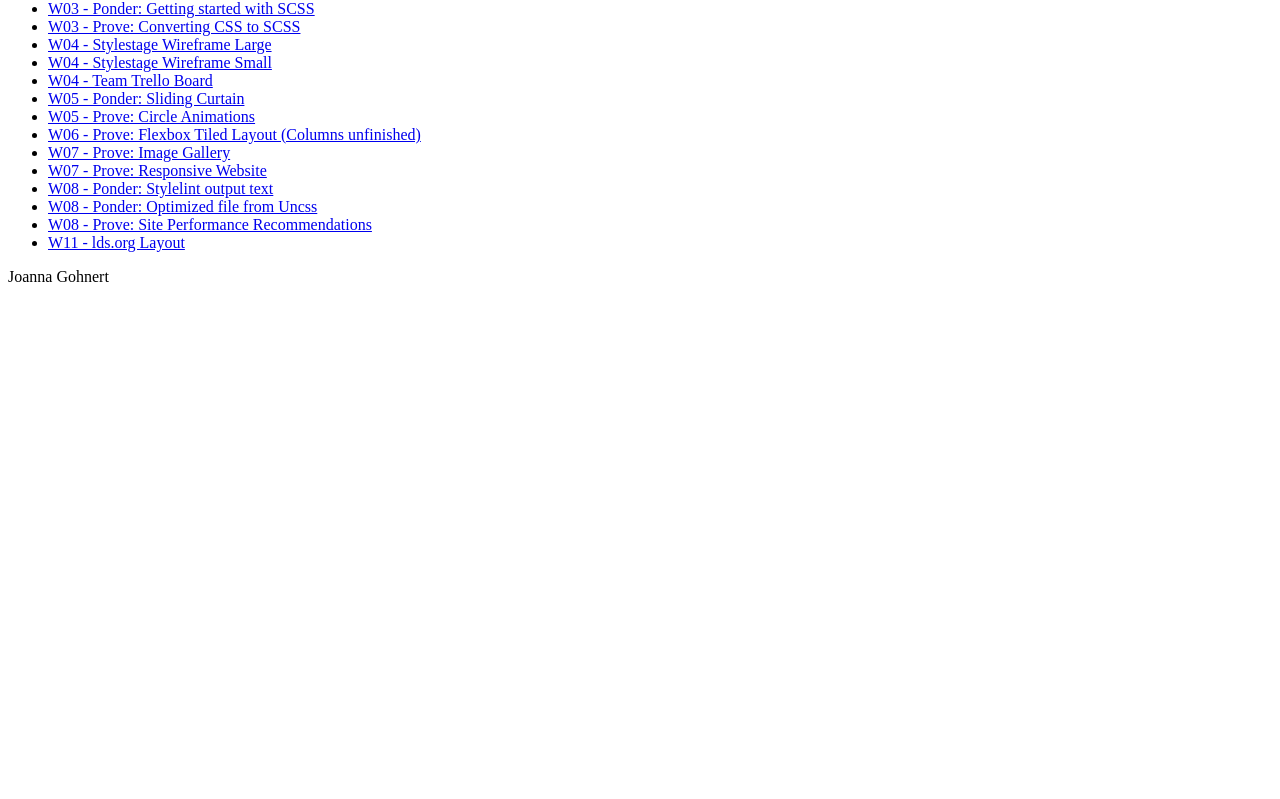
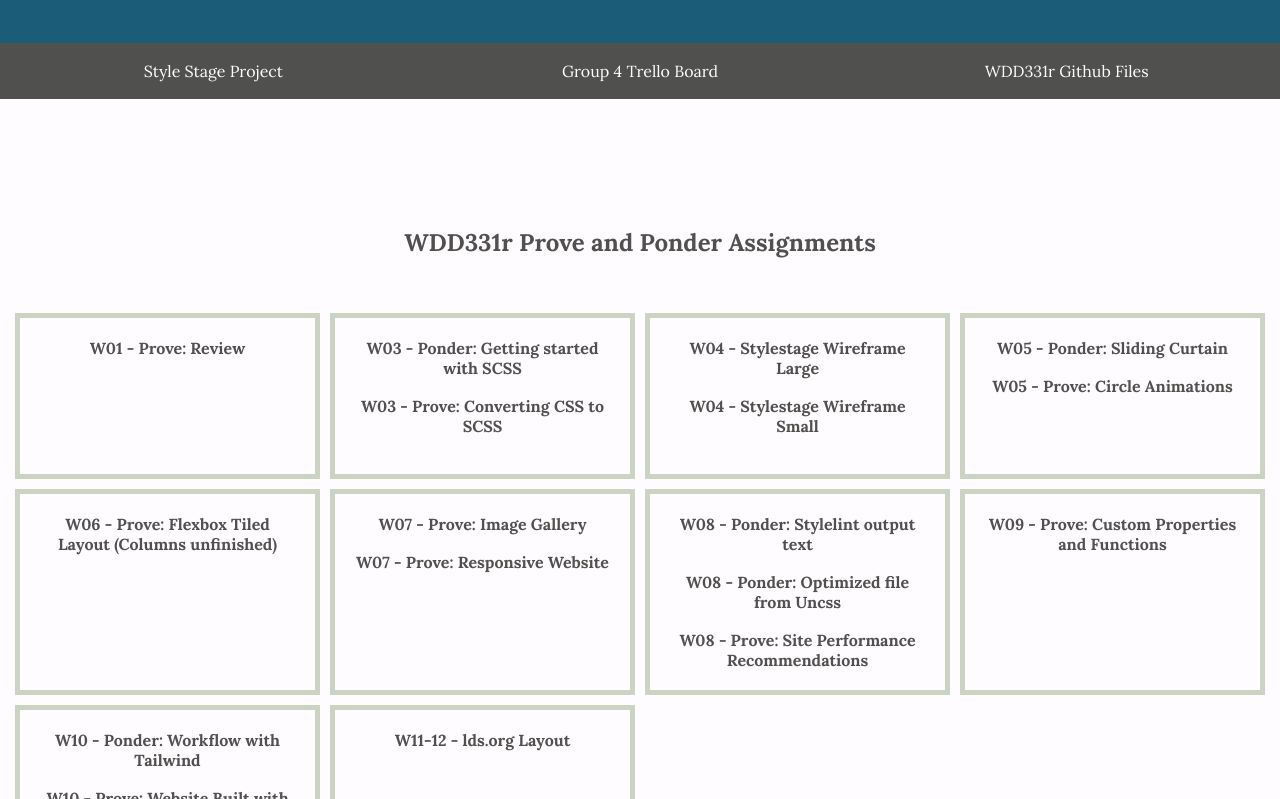
Before and after one commit to Jgohnert/wdd331r, a plain HTML site: page index.html in a window 1280 px wide. Shown: the part 98-897 px from the top of the page. Before the commit the page ends 800 px from the top, so only its background shows below. Drawn offline with Linux system fonts and the light colour scheme; a web font is replaced by a local one.

Commit message:
completed styling my portfolio

```diff
--- a/index.html
+++ b/index.html
@@ -12,33 +12,33 @@
   <body>
     <header>
       <h1>Joanna Gohnert - WDD331r Portfolio</h1>
+      <nav>
+        <a href="https://cdandrews96.github.io/group4stylestage/public/" target="blank">Style Stage Project</a>
+        <a href="https://trello.com/b/9ekWI0n1/style-stage-tasks" target="blank">Group 4 Trello Board</a>
+        <a href="https://github.com/Jgohnert/wdd331r" target="blank">WDD331r Github Files</a>
+      </nav>
     </header>
-    <nav></nav>
     <main>
       <section>
+        <h2>WDD331r Prove and Ponder Assignments</h2>
         <ul>
           <li>
             <a href="prove/w01/kids-read-for-fun_home.html" target="blank">W01 - Prove: Review</a>
           </li>
           <li>
             <a href="prove/w03/ponder/scss-demo.html" target="blank">W03 - Ponder: Getting started with SCSS</a>
-          </li>
-          <li>
+            <br><hr>
             <a href="prove/w03/kids-read-for-fun_home.html" target="blank">W03 - Prove: Converting CSS to SCSS</a>
           </li>
           <li>
             <a href="images/large-wf.jpg" target="blank">W04 - Stylestage Wireframe Large</a>
-          </li>
-          <li>
+            <br><hr>
             <a href="images/small-wf.jpg" target="blank">W04 - Stylestage Wireframe Small</a>
-          </li>
-          <li>
-            <a href="https://trello.com/b/9ekWI0n1/style-stage-tasks" target="blank">W04 - Team Trello Board</a>
+            <br><hr>
           </li>
           <li>
             <a href="https://codepen.io/Jgohnert/pen/ZYzNVNE" target="blank">W05 - Ponder: Sliding Curtain</a>
-          </li>
-          <li>
+            <br><hr>
             <a href="https://codepen.io/Jgohnert/pen/ZYzgEBe" target="blank">W05 - Prove: Circle Animations</a>
           </li>
           <li>
@@ -46,25 +46,30 @@
           </li>
           <li>
             <a href="prove/w07/image-gallery/gallery.html" target="blank">W07 - Prove: Image Gallery</a>
-          </li>
-          <li>
+            <br><hr>
             <a href="prove/w07/responsive-website/responsive.html" target="blank">W07 - Prove: Responsive Website</a>
           </li>
           <li>
             <a href="prove/w08/ponder/csslintoutput.txt" target="blank">W08 - Ponder: Stylelint output text</a>
-          </li>
-          <li>
+            <br><hr>
             <a href="prove/w08/ponder/stylesheet.css" target="blank">W08 - Ponder: Optimized file from Uncss</a>
-          </li>
-          <li>
+            <br><hr>
             <a href="prove/w08/recommendations-to-improve-site-performance.docx" target="blank">W08 - Prove: Site Performance Recommendations</a>
           </li>
           <li>
-            <a href="prove/w11/index.html" target="blank">W11 - lds.org Layout</a>
+            <a href="prove/w09/quotes/index.html" target="blank">W09 - Prove: Custom Properties and Functions</a>
+          </li>
+          <li>
+            <a href="prove/w10/tailwind-demo/index.html" target="blank">W10 - Ponder: Workflow with Tailwind</a>
+            <br><hr>
+            <a href="prove/w10/index.html" target="blank">W10 - Prove: Website Built with Tailwind</a>
+          </li>
+          <li>
+            <a href="prove/w11-w12/index.html" target="blank">W11-12 - lds.org Layout</a>
           </li>
         </ul>
       </section>
     </main>
-    <footer>Joanna Gohnert</footer>
+    <footer>&copy;Joanna Gohnert | 2025</footer>
   </body>
 </html>
--- /dev/null
+++ b/styles/style.scss
@@ -0,0 +1,126 @@
+/*# sourceMappingURL=style.scss.map */
+@import url('https://fonts.googleapis.com/css2?family=Lora:ital,wght@0,400..700;1,400..700&display=swap');
+@import url('https://fonts.googleapis.com/css2?family=Cantarell:ital,wght@0,400;0,700;1,400;1,700&family=Lora:ital,wght@0,400..700;1,400..700&display=swap');
+
+$primary-color: #1b5d79;
+$secondary-color: #50514F;
+$color3: #CBD4C2;
+$color4: #C3B299;
+$color5: #FFFCFF;
+$font: "Lora", serif;
+
+$break-large: 800px;
+
+@mixin breakpoint($break) {
+    @if $break == large {
+        @media (min-width: $break-large) { @content; }
+    }
+}
+
+body {
+    margin: 0%;
+    font-family: $font;
+
+    a {
+        text-decoration: none;
+    }
+}
+
+header {
+    background-color: $primary-color;
+    color: $color5;
+    text-align: center;
+    width: 100%;
+
+    h1 {
+        margin: 0%;
+        padding: 50px;
+    }
+
+    nav {
+        display: flex;
+        justify-content: space-evenly;
+        background-color: $secondary-color;
+
+
+        a {
+            background-color: $secondary-color;
+            padding: 18px;
+            color: $color5;
+            width: 100%;
+        }
+
+        a:hover {
+            transition: 0.2s;
+            background-color: $color4;
+            color: $secondary-color;
+        }
+    }
+}
+
+main {
+    background-color: $color5;
+}
+
+section {
+    padding-top: 10%;
+    padding-bottom: 10%;
+    text-align: center;
+
+    h2 {
+        color: $secondary-color;
+        margin: 0px 5% 50px 5%;
+    }
+
+    ul {
+        list-style:square;
+        display: grid;
+        grid-template-columns: 1fr;
+        list-style: none;
+        text-align: center;
+        padding: 0%;
+
+        @include breakpoint(large) {
+            grid-template-columns: repeat(auto-fit, minmax(300px, 1fr));
+            margin: auto 10px;
+        }
+
+        li {
+            padding: 20px;
+            margin: 10px 100px;
+            border: solid 5px $color3;
+            background-color: $color5;
+
+            @include breakpoint(large) {
+                margin: 5px;
+            }
+
+            a {
+                color: $secondary-color;
+                font-weight: 800;
+
+            }
+
+            a:hover {
+                transition: 0.2s;
+                font-size: 16.4px;
+
+            }
+
+            hr {
+                opacity: 0;
+            }
+        }
+    }
+}
+
+footer {
+    background-color: $primary-color;
+    color: $color5;
+    text-align: center;
+    width: 100%;
+    padding-top: 2%;
+    padding-bottom: 2%;
+    border-top: solid 1px $secondary-color;
+    font-weight: 800;
+}
```
Also changed, not shown: styles/style.css, 1 other file.
